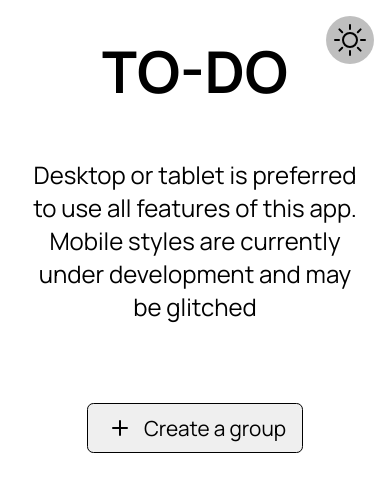
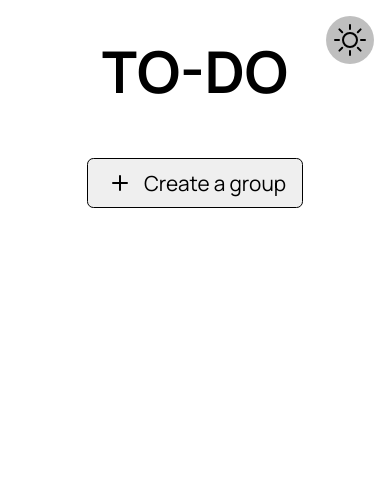
Before and after one commit to chill31/todo, a Next.js app: page / in a window 390 px wide. Shown: the top 492 px of the page. Built offline with nearby package versions, Linux system fonts and the light colour scheme.

Commit message:
finally fixed mobile issues

```diff
--- a/pages/index.js
+++ b/pages/index.js
@@ -3,7 +3,7 @@ import Head from 'next/head'
 import styles from '../styles/Home.module.css'
 
 // UI IMPORTS
-import { BsPlus, BsXLg, BsTrash, BsPencilSquare, BsCheck2Square, BsExclamationLg, BsDashLg, BsSun, BsMoon } from 'react-icons/bs'
+import { BsPlus, BsXLg, BsTrash, BsPencilSquare, BsCheck2Square, BsSun, BsMoon } from 'react-icons/bs'
 
 // HOOKS IMPORTS
 import { useEffect, useState } from 'react'
@@ -59,7 +59,7 @@ export default function Home() {
     modal.setAttribute('data-group-index', groupIndex);
     modal.setAttribute('data-task-index', taskIndex);
 
-    document.getElementById("edit-modal-group-name").textContent = data[groupIndex].group;
+    document.getElementById("edit-modal-group-name").textContent = `(${data[groupIndex].group})`;
     document.getElementById("edit-modal-task-name").textContent = `- ${data[groupIndex].tasks[taskIndex].task}`;
   }
 
@@ -233,7 +233,6 @@ export default function Home() {
       <main className={`${styles.main} ${darkTheme ? styles.dark : styles.light}`}>
 
         <h1 className={styles.title}>TO-DO</h1>
-        <p className={styles.disclaimer}>Desktop or tablet is preferred to use all features of this app. Mobile styles are currently under development and may be glitched</p>
 
         <button className={styles.themeWrapper} onClick={changeTheme}>
           {
--- a/styles/Home.module.css
+++ b/styles/Home.module.css
@@ -19,13 +19,6 @@
 
 .dark :where(.title, .disclaimer) {
   color: white;
-}
-
-.disclaimer {
-  margin: 0;
-  font-size: 1.5rem;
-  max-width: 85vw;
-  text-align: center;
 }
 
 .themeWrapper {
@@ -124,6 +117,8 @@
   gap: 2rem;
   position: relative;
   max-width: calc(100vw - 3rem);
+  overflow: hidden;
+  line-break: anywhere;
 }
 
 .dark .modal {
@@ -217,13 +212,6 @@
   gap: 3rem;
 }
 
-@media (max-width: 860px) {
-
-  .group {
-    max-width: 85vw !important;
-  }
-}
-
 .group {
   border-radius: .6rem;
   background-color: #9eedef;
@@ -236,6 +224,14 @@
   width: 50rem;
   max-width: 65vw;
   overflow-x: hidden;
+}
+
+@media (max-width: 860px) {
+
+  .group {
+    max-width: 85vw !important;
+  }
+
 }
 
 .dark .group {
@@ -261,11 +257,16 @@
   background-color: rgba(0, 0, 0, .1);
   padding: .2rem;
   border-radius: .2rem;
+  font-size: 2rem;
 }
 
 @media (max-width: 500px) {
+  .groupTitle {
+    font-size: 1.8rem;
+  }
+
   .titleMethodIcon {
-    font-size: 2.5rem;
+    font-size: 3rem;
   }
 }
 
@@ -355,6 +356,14 @@
   align-items: center;
   gap: 1rem;
   line-break: loose;
+  max-width: calc(65vw - calc(1.2rem + 3rem))
+}
+
+@media (max-width: 860px) {
+  .text {
+    max-width: calc(85vw - calc(1.2rem + 5rem));
+    overflow: hidden;
+  }
 }
 
 .important .importantMark {
@@ -381,6 +390,12 @@
   gap: 1.2rem;
 }
 
+@media (max-width: 660px) {
+  .taskFunctions {
+    gap: .8rem;
+  }
+}
+
 .editIcon, .statusIcon, .deleteTask, .importanceIcon {
   cursor: pointer;
   font-size: 1.4rem;
```
